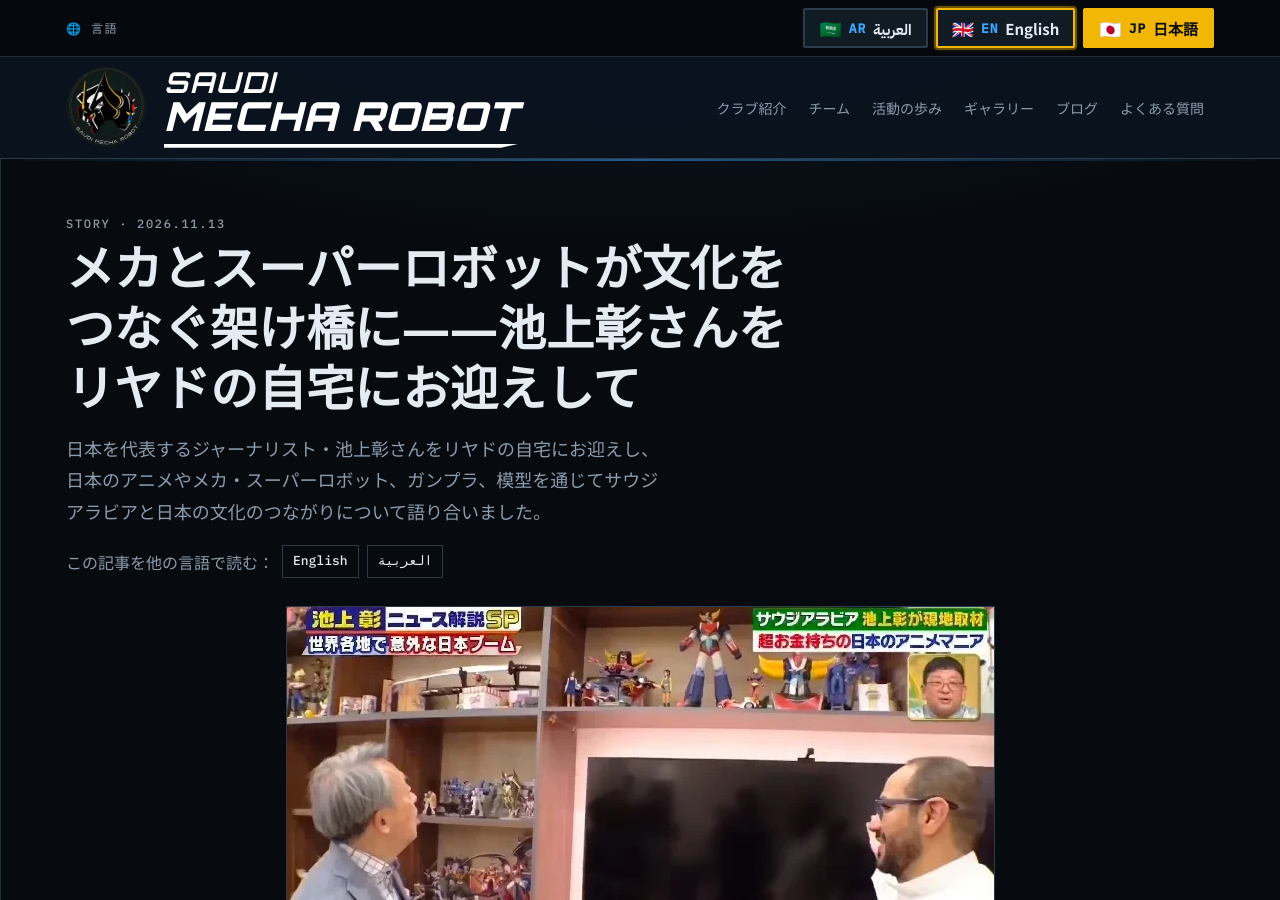
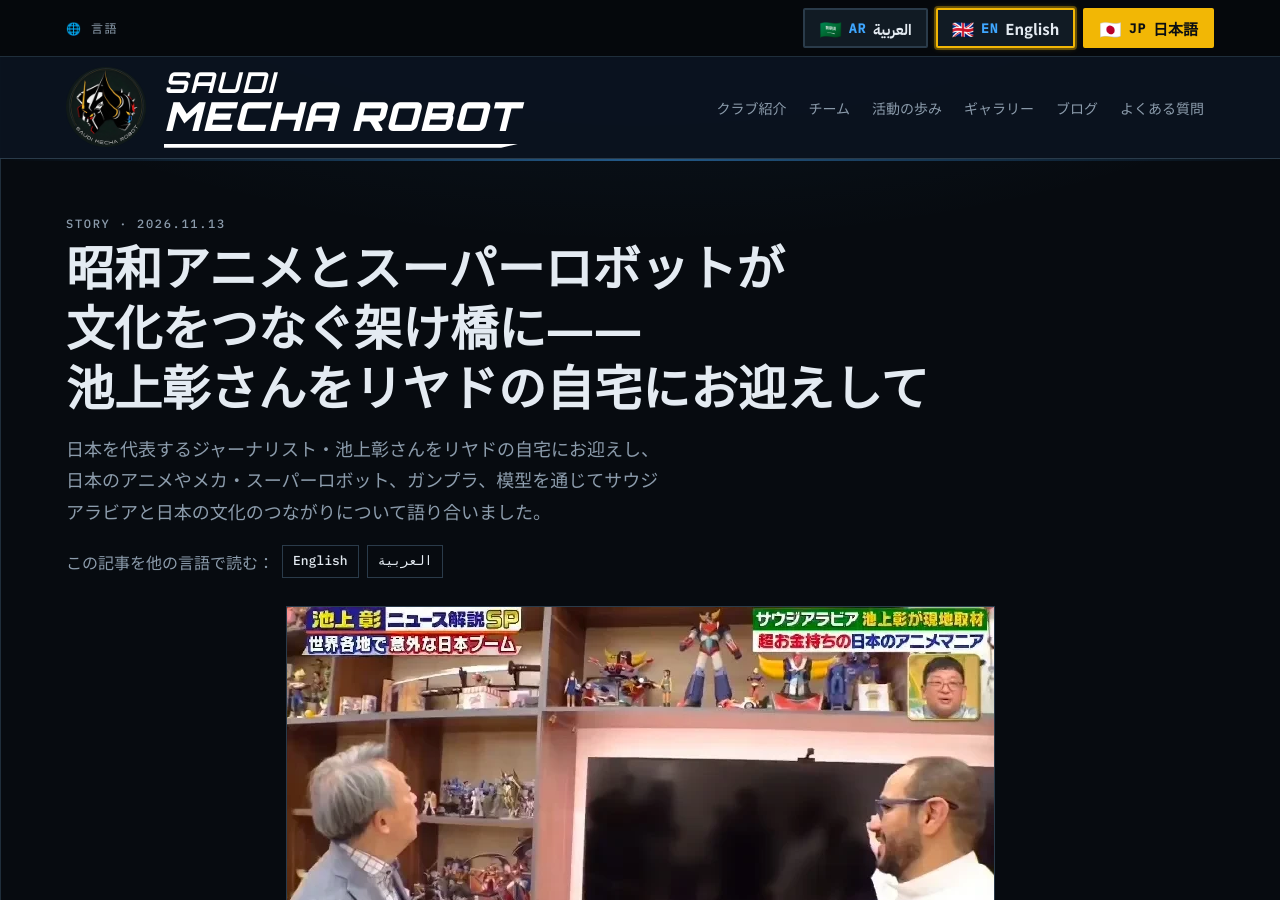
Before and after one commit to SaudiMechaRobot/SaudiMechaRobot.github.io, a Jekyll site: the page built from _posts/ja/2026-11-13-ikegami-akira-riyadh.md, in a window 1280 px wide and 900 px high. Built offline with Jekyll 4.4.1, drawn with Linux system fonts in a browser that asks for light colours; some web fonts are replaced; a script that is not in the unit is left out.

Commit message:
Add files via upload

```diff
--- a/_posts/ja/2026-11-13-ikegami-akira-riyadh.md
+++ b/_posts/ja/2026-11-13-ikegami-akira-riyadh.md
@@ -1,6 +1,6 @@
 ---
 ref: ikegami-akira-riyadh
-title: "メカとスーパーロボットが文化をつなぐ架け橋に――池上彰さんをリヤドの自宅にお迎えして"
+title: "昭和アニメとスーパーロボットが文化をつなぐ架け橋に――池上彰さんをリヤドの自宅にお迎えして"
 description: 日本を代表するジャーナリスト・池上彰さんをリヤドの自宅にお迎えし、日本のアニメやメカ・スーパーロボット、ガンプラ、模型を通じてサウジアラビアと日本の文化のつながりについて語り合いました。
 category: STORY
 pin: 1
```
